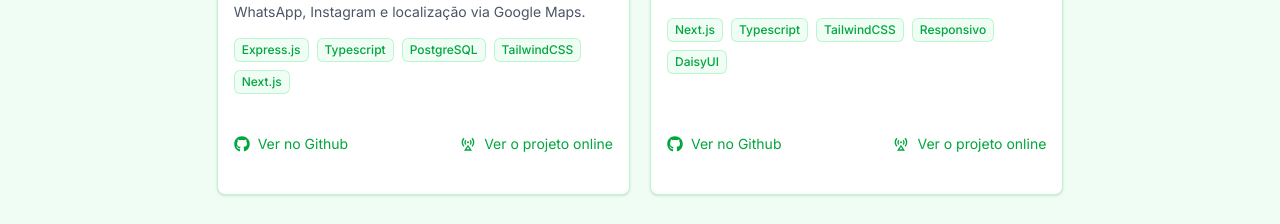
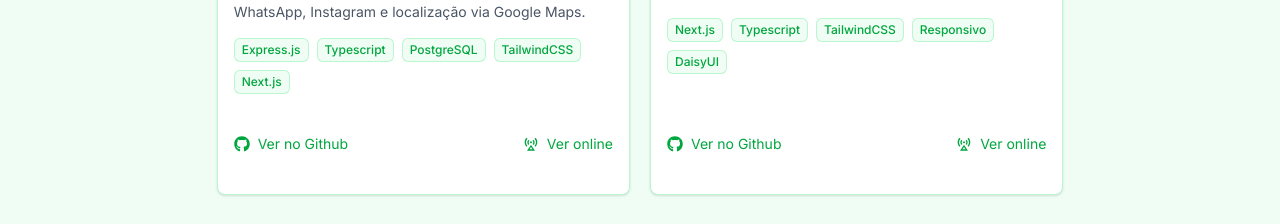
Before and after one commit to AndreXime/portifolio, a Next.js app: page / in a window 1280 px wide. Shown: the part 2180-2404 px from the top of the page. Built offline with nearby package versions, Linux system fonts and the light colour scheme.

Commit message:
Pacth: Link atualizado

```diff
--- a/src/components/sections/Projetos.tsx
+++ b/src/components/sections/Projetos.tsx
@@ -84,7 +84,7 @@ function ProjectCard({ title, description, image, link, tags, linkOnline }: Proj
 					target="_blank"
 					className=" ml-auto inline-flex items-center gap-2 text-sm text-green-600 hover:underline">
 					<IconOnline className="h-4 w-4" />
-					Ver o projeto online
+					Ver online
 				</Link>
 			</CardFooter>
 		</Card>
--- a/src/content/Projects.ts
+++ b/src/content/Projects.ts
@@ -19,7 +19,7 @@ const Projects = [
 		image: '/assets/futurosoftware.png',
 		link: 'https://github.com/AndreXime/futuro-software',
 		tags: ['Next.js', 'Typescript', 'TailwindCSS', 'Responsivo', 'DaisyUI'],
-		linkOnline: 'https://futuro-software.vercel.app/',
+		linkOnline: 'https://futuro-software.andreximenes.xyz/',
 	},
 ];
 export default Projects;
```
